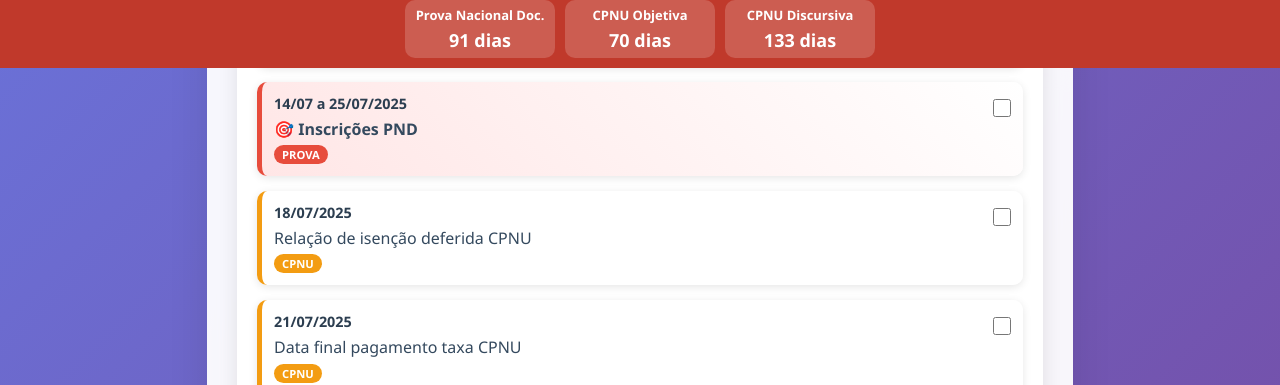
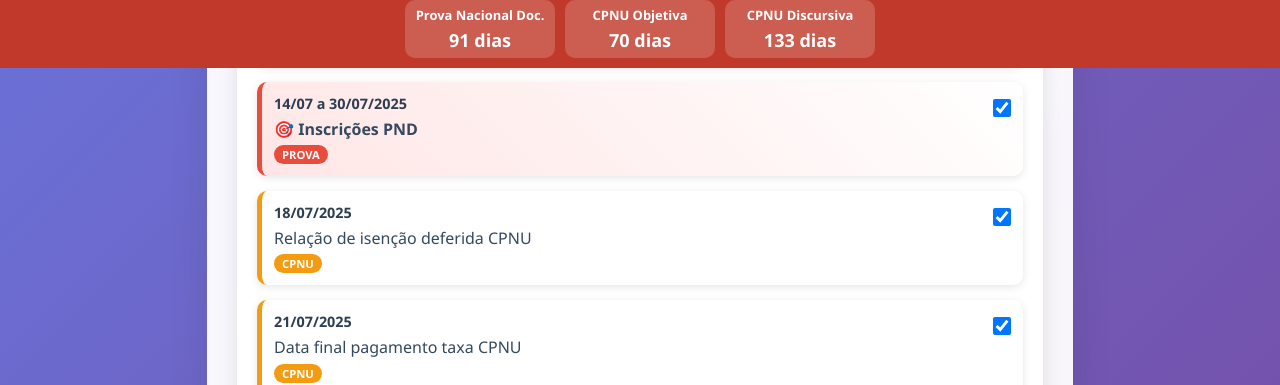
Before and after one commit to paularml/calendarioconcursos, a plain HTML site: page index.html in a window 1280 px wide. Shown: the part 732-1117 px from the top of the page. Drawn offline with Linux system fonts and the light colour scheme.

Commit message:
adiciona checks em final de julho

```diff
--- a/index.html
+++ b/index.html
@@ -340,11 +340,11 @@
           </div>
           <div class="event event-prova event-pnd">
             <div class="event-content">
-              <div class="event-date">14/07 a 25/07/2025</div>
+              <div class="event-date">14/07 a 30/07/2025</div>
               <div class="event-title">🎯 Inscrições PND</div>
               <span class="event-category cat-prova">PROVA</span>
             </div>
-            <input type="checkbox" class="event-checkbox" />
+            <input type="checkbox" class="event-checkbox" checked />
           </div>
           <div class="event event-cpnu">
             <div class="event-content">
@@ -352,7 +352,7 @@
               <div class="event-title">Relação de isenção deferida CPNU</div>
               <span class="event-category cat-cpnu">CPNU</span>
             </div>
-            <input type="checkbox" class="event-checkbox" />
+            <input type="checkbox" class="event-checkbox" checked />
           </div>
           <div class="event event-cpnu">
             <div class="event-content">
@@ -360,7 +360,7 @@
               <div class="event-title">Data final pagamento taxa CPNU</div>
               <span class="event-category cat-cpnu">CPNU</span>
             </div>
-            <input type="checkbox" class="event-checkbox" />
+            <input type="checkbox" class="event-checkbox" checked />
           </div>
           <div class="event event-pnd">
             <div class="event-content">
```
